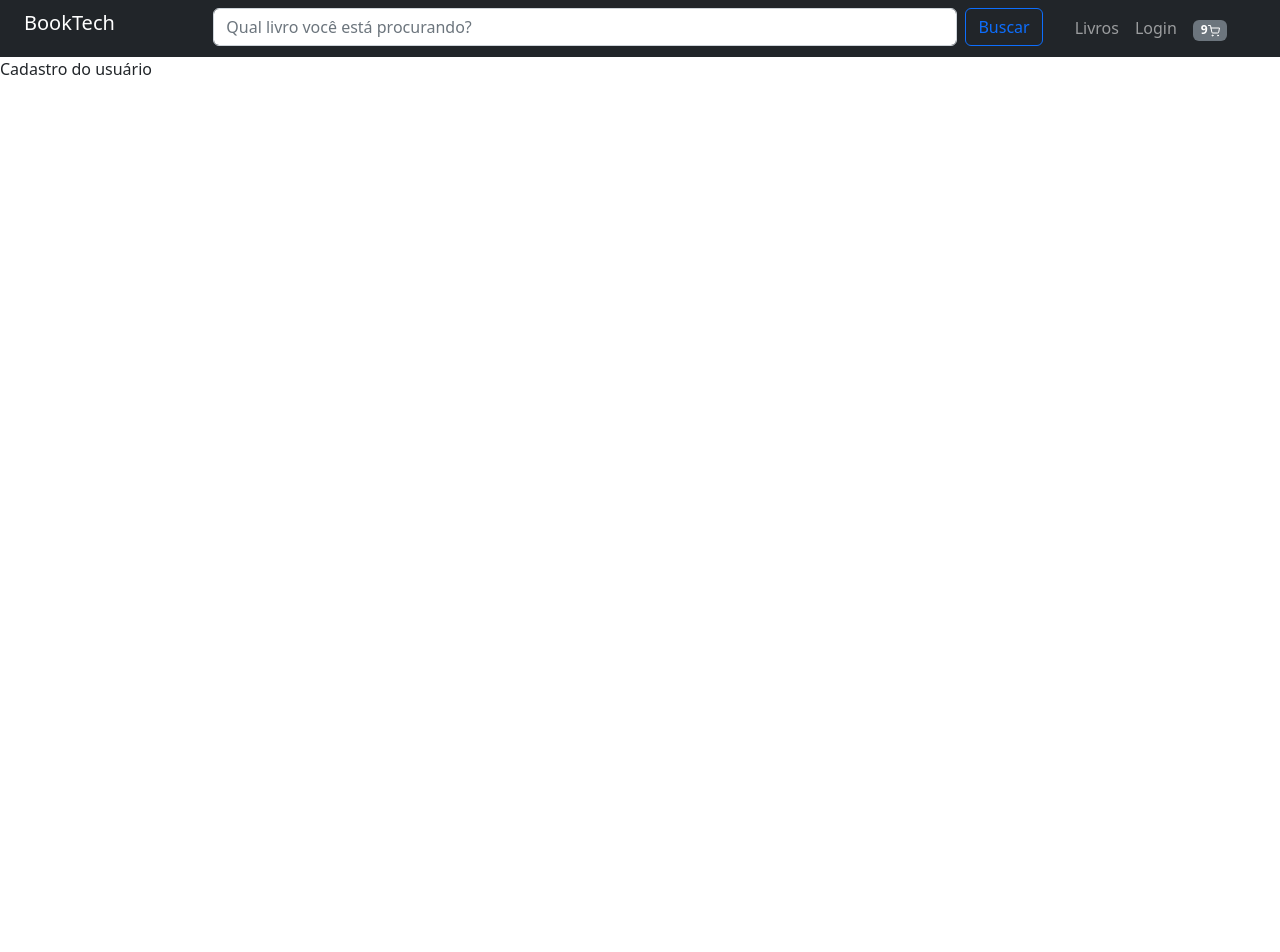
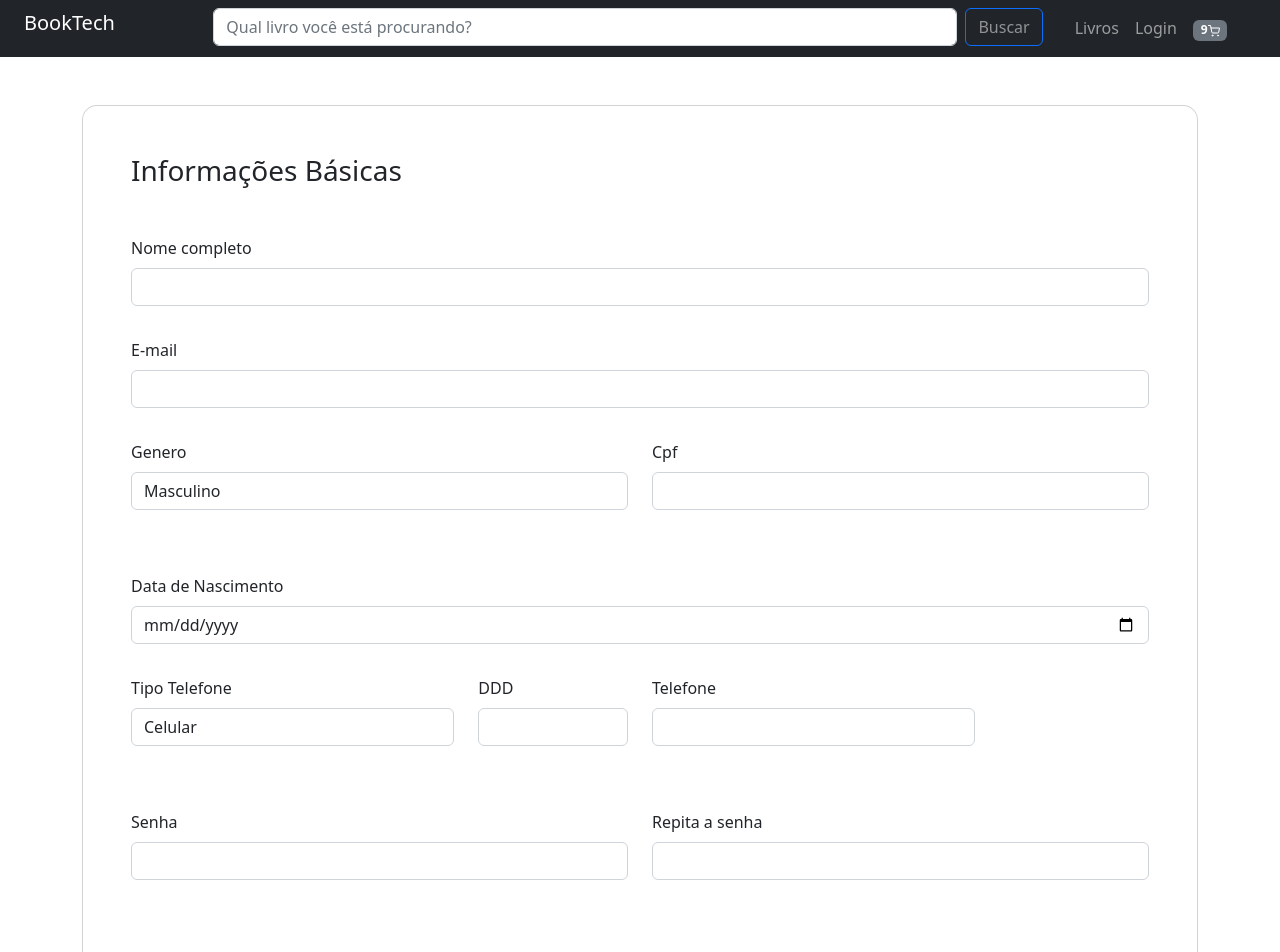
Before and after one commit to Yudota/book-ecommerce-front, a React (Vite) app: page /signup in a window 1280 px wide. Shown: the top 952 px of the page. Before the commit the page ends 800 px from the top, so only its background shows below. Built offline with nearby package versions, Linux system fonts and the light colour scheme.

Commit message:
login e cadastro de usuario

```diff
--- /dev/null
+++ b/src/components/Address.tsx
@@ -0,0 +1,92 @@
+import React from 'react';
+import { Form } from 'react-bootstrap';
+
+interface AddressProps { }
+
+const Address: React.FC<AddressProps> = (props) => {
+  return (
+    <div>
+
+      <div className="mb-4 pb-2">
+        <div className="form-outline form-white">
+          <Form.Label>CEP</Form.Label>
+          <Form.Control type="text" />
+
+        </div>
+      </div>
+
+
+      <div className="row">
+        <div className="col-md-5 mb-4 pb-2">
+          <div className="form-outline form-white">
+            <Form.Label>Tipo Logradouro</Form.Label>
+            <Form.Control type="text" />
+          </div>
+        </div>
+        <div className="col-md-7 mb-4 pb-2">
+          <div className="form-outline form-white">
+            <Form.Label>Tipo Residencia</Form.Label>
+            <Form.Control as="select" >
+              <option>Apartamento</option>
+              <option>Casa</option>
+            </Form.Control>
+          </div>
+        </div>
+
+        <div className="col-md-12 mb-4 pb-2">
+          <div className="form-outline form-white">
+            <Form.Label>Logradouro</Form.Label>
+            <Form.Control type="text" />
+          </div>
+        </div>
+        <div className="col-md-2 mb-4 pb-2">
+          <div className="form-outline form-white">
+            <Form.Label>Numero</Form.Label>
+            <Form.Control type="text" />
+          </div>
+        </div>
+        <div className="col-md-5 mb-4 pb-2">
+          <div className="form-outline form-white">
+            <Form.Label>Bairro</Form.Label>
+            <Form.Control type="text" />
+          </div>
+        </div>
+        <div className="col-md-5 mb-4 pb-2">
+          <div className="form-outline form-white">
+            <Form.Label>Cidade</Form.Label>
+            <Form.Control type="text" />
+          </div>
+        </div>
+        <div className="col-md-6 mb-4 pb-2">
+          <div className="form-outline form-white">
+            <Form.Label>Estado</Form.Label>
+            <Form.Control type="text" />
+          </div>
+        </div>
+        <div className="col-md-6 mb-4 pb-2">
+          <div className="form-outline form-white">
+            <Form.Label>País</Form.Label>
+            <Form.Control type="text" />
+          </div>
+        </div>
+      </div>
+
+
+
+
+
+      <div className="row">
+        <div className="col-md-12 mb-4 pb-2">
+          <div className="form-outline form-white">
+            <Form.Label>Observações</Form.Label>
+            <Form.Control type="text" />
+          </div>
+
+        </div>
+      </div>
+
+    </div>
+  );
+};
+
+export default Address;
--- a/src/pages/Cadastro.tsx
+++ b/src/pages/Cadastro.tsx
@@ -1,11 +1,140 @@
-import React from 'react';
+import React, { useState } from 'react';
+import { Form } from 'react-bootstrap';
+import Address from '../components/Address';
+
 
 interface CadastroProps { }
 
 const Cadastro: React.FC<CadastroProps> = (props) => {
+  const [sameAddressBills, setSameAddressBills] = useState(true)
   return (
     <>
-      Cadastro do usuário
+      <section className="h-100 h-custom gradient-custom-2">
+        <div className="container py-5 h-100">
+          <div className="row d-flex justify-content-center align-items-center h-100">
+            <div className="col-12">
+              <div className="card card-registration card-registration-2" style={{ borderRadius: "15px" }}>
+                <div className="card-body p-0">
+                  <div className="row g-0">
+                    <div className="col-lg-12">
+                      <div className="p-5">
+                        <h3 className="fw-normal mb-5 text-dark">Informações Básicas</h3>
+
+                        <div className="mb-4 pb-2">
+                          <Form.Label>Nome completo</Form.Label>
+                          <Form.Control type="text" />
+                        </div>
+                        <div className="mb-4 pb-2">
+                          <Form.Label>E-mail</Form.Label>
+                          <Form.Control type="email" />
+                        </div>
+
+
+                        <div className="row">
+                          <div className="col-md-6 mb-4 pb-2">
+                            <div className="mb-4 pb-2">
+                              <Form.Label>Genero</Form.Label>
+                              <Form.Control as="select" >
+                                <option>Masculino</option>
+                                <option>Feminino</option>
+                                <option>Outros</option>
+                              </Form.Control>
+                            </div>
+                          </div>
+
+                          <div className="col-md-6 mb-4 pb-2">
+                            <div className="mb-4 pb-2">
+                              <Form.Label>Cpf</Form.Label>
+                              <Form.Control type="text" />
+                            </div>
+                          </div>
+                        </div>
+
+                        <div className="mb-4 pb-2">
+                          <Form.Label>Data de Nascimento</Form.Label>
+                          <Form.Control type="date" />
+                        </div>
+
+                        <div className='row'>
+                          <div className="col-md-4 mb-4 pb-2">
+                            <div className="mb-4 pb-2">
+                              <Form.Label>Tipo Telefone</Form.Label>
+                              <Form.Control as="select" >
+                                <option>Celular</option>
+                                <option>Fixo</option>
+                              </Form.Control >
+                            </div>
+                          </div>
+
+                          <div className="col-md-2 mb-4 pb-2">
+                            <div className="mb-4 pb-2">
+                              <Form.Label>DDD</Form.Label>
+                              <Form.Control type="text" maxLength={2} />
+                            </div>
+                          </div>
+                          <div className="col-md-4 mb-4 pb-2">
+                            <div className="mb-4 pb-2">
+                              <Form.Label>Telefone</Form.Label>
+                              <Form.Control type="tel" maxLength={9} />
+                            </div>
+                          </div>
+                        </div>
+                        <div className="row">
+                          <div className="col-md-6 mb-4 pb-2">
+                            <div className="mb-4 pb-2">
+                              <Form.Label>Senha</Form.Label>
+                              <Form.Control type="password" />
+                            </div>
+                          </div>
+
+                          <div className="col-md-6 mb-4 pb-2">
+                            <div className="mb-4 pb-2">
+                              <Form.Label>Repita a senha</Form.Label>
+                              <Form.Control type="password" />
+                            </div>
+                          </div>
+                        </div>
+                      </div>
+                    </div>
+
+                    <div className={`col-lg-${sameAddressBills ? 12 : 6} bg-indigo `}>
+                      <div className="p-5">
+                        <h3 className="fw-normal mb-5 text-dark" >Endereço de Entrega</h3>
+                        <div className="form-check d-flex justify-content-start mb-4 pb-3">
+                          <Form.Check type="checkbox" label="Usar dados para endereço de cobrança" checked={sameAddressBills} onChange={() => setSameAddressBills(prev => !prev)} />
+                        </div>
+                        <Address />
+
+                      </div>
+
+                    </div>
+                    <div className="col-lg-6 bg-indigo ">
+                      {
+                        !sameAddressBills && <div className="p-5">
+                          <h3 className="fw-normal mb-5 text-dark" >Endereço de Cobrança</h3>
+                          <div className="form-check d-flex justify-content-start mb-4 pb-3">
+                          </div>
+                          <Address />
+
+                        </div>
+                      }
+                    </div>
+
+                  </div>
+
+                  <div className="d-flex justify-content-center mb-4">
+
+                    <button type="button" className="btn btn-light d-flex  bg-dark text-white btn-lg"
+                      data-mdb-ripple-color="white">
+                      Cadastro
+                    </button>
+                  </div>
+                </div>
+              </div>
+            </div>
+          </div>
+        </div>
+      </section>
     </>
   );
 };
--- a/src/pages/Header.tsx
+++ b/src/pages/Header.tsx
@@ -12,7 +12,7 @@ const Header = () => {
           <Col xs={8}>
             <form className="d-flex" role="search">
               <input className="form-control me-2" type="search" placeholder="Qual livro você está procurando?" aria-label="Search" />
-              <button className="btn btn-outline-primary" type="submit">Buscar</button>
+              <button className="btn btn-outline-primary text-white-50 bg-dark" type="submit">Buscar</button>
             </form>
           </Col>
           <Col>
--- a/src/pages/Login.tsx
+++ b/src/pages/Login.tsx
@@ -5,24 +5,53 @@ interface IndexProps { }
 const Login: React.FC<IndexProps> = (props) => {
   return (
     <>
-      <div aria-hidden="true" className='container-fluid d-flex justify-content-around w-100 h-100 bg-gradient' >
-        <div>
-          <img className='sm-6 auto' src='https://picsum.photos/id/480/900' alt="teste" />
+      <section className="vh-100">
+        <div className="container-fluid">
+          <div className="row">
+            <div className="col-sm-6 text-black">
+
+              <div className="px-5 ms-xl-4">
+                <i className="fas fa-crow fa-2x me-3 pt-5 mt-xl-4" style={{ color: "#709085" }}></i>
+                <span className="h1 fw-bold mb-0">BookTech</span>
+              </div>
+
+              <div className="d-flex align-items-center h-custom-2 px-5 ms-xl-4 mt-5 pt-5 pt-xl-0 mt-xl-n5">
+
+                <form style={{ width: '23rem' }}>
+
+                  <h3 className="fw-normal mb-3 pb-3" style={{ letterSpacing: '1px' }}>Log in</h3>
+
+                  <div className="form-outline mb-4">
+                    <input type="email" id="form2Example18" className="form-control form-control-lg" />
+                    <label className="form-label" htmlFor="form2Example18">Email address</label>
+                  </div>
+
+                  <div className="form-outline mb-4">
+                    <input type="password" id="form2Example28" className="form-control form-control-lg" />
+                    <label className="form-label" htmlFor="form2Example28">Password</label>
+                  </div>
+
+                  <div className="pt-1 mb-4">
+                    <button className="btn btn-info btn-lg btn-block" type="button">Login</button>
+                  </div>
+
+                  <p className="small mb-5 pb-lg-2"><a className="text-muted" href="#!">Forgot password?</a></p>
+                  <p>Don't have an account? <a href="#!" className="link-info">Register here</a></p>
+
+                </form>
+
+              </div>
+
+            </div>
+            <div className="col-sm-6 px-0 d-none d-sm-block">
+              <img src="https://mdbcdn.b-cdn.net/img/Photos/new-templates/bootstrap-login-form/img3.webp"
+                alt="Login image" className="w-100 vh-100" style={{ objectFit: 'cover', objectPosition: 'left' }} />
+            </div>
+          </div>
         </div>
-        <form className='my-auto'>
-          <div className="form-group">
-            <label htmlFor="exampleInputEmail1">Email</label>
-            <input type="email" className="form-control" id="exampleInputEmail1" aria-describedby="emailHelp" placeholder="Email" />
-          </div>
-          <div className="form-group">
-            <label htmlFor="exampleInputPassword1">Senha</label>
-            <input type="password" className="form-control" id="exampleInputPassword1" placeholder="Senha" />
-          </div>
-          <button type="submit" className="btn btn-primary">Submit</button>
-        </form>
-      </div>
+      </section>
     </>
-  );
-};
+  )
+}
 
 export default Login;
```
